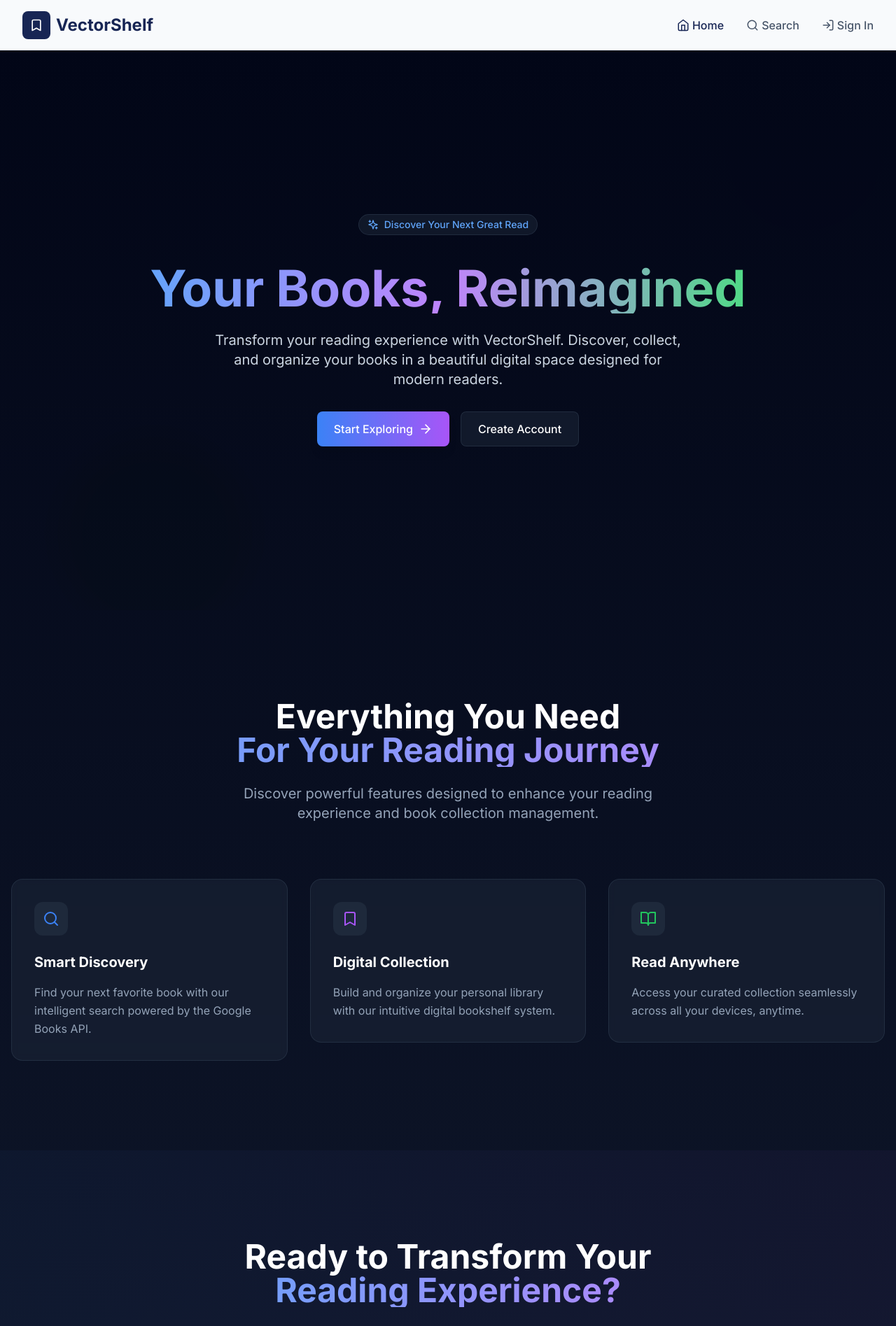
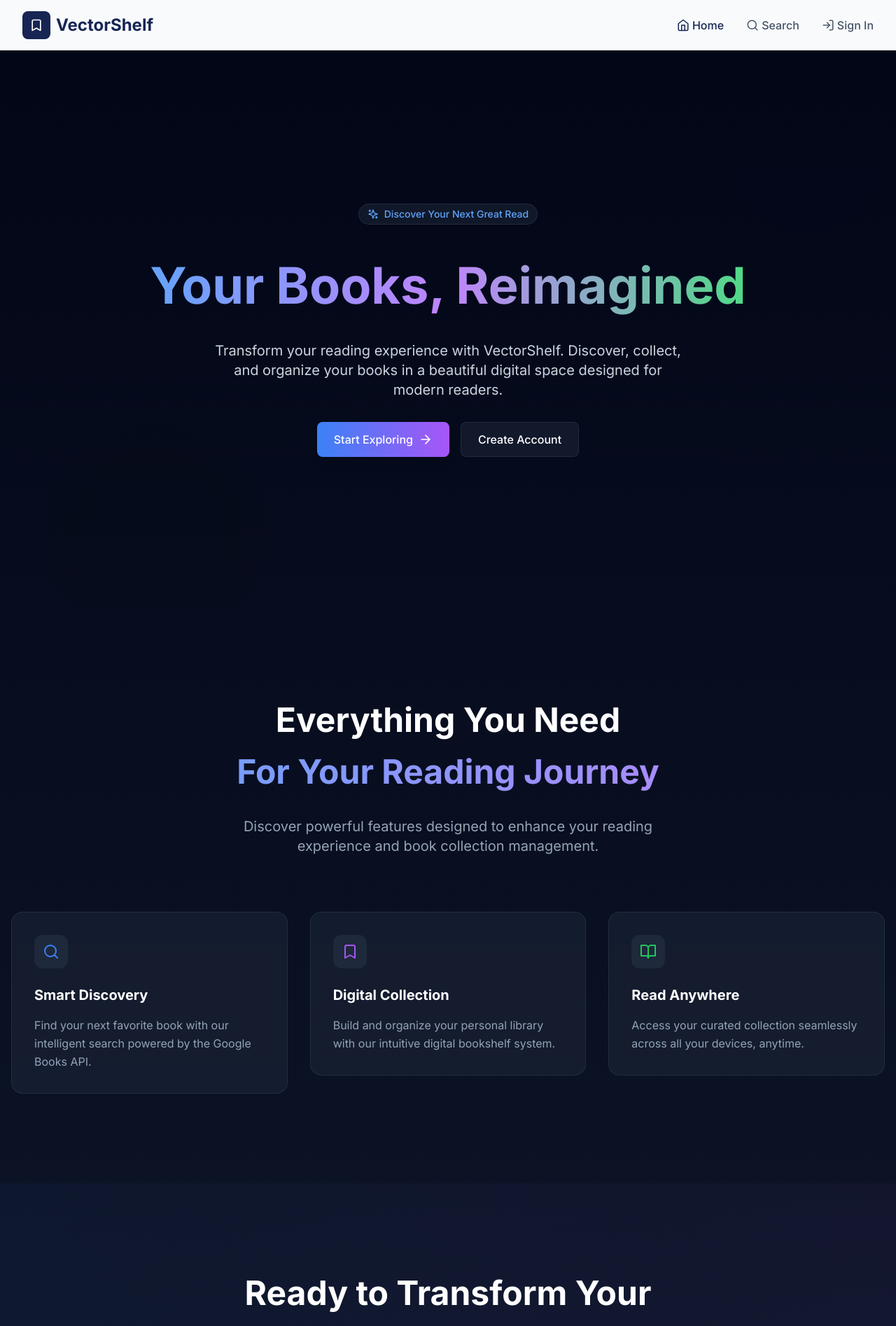
Before and after one commit to NguyenAnh28/lexify, a React (Vite) app: page / in a window 1280 px wide. Shown: the top 1895 px of the page at 70% size. Built offline with nearby package versions, Linux system fonts and the light colour scheme; no server answers.

Commit message:
size changes

```diff
--- a/src/pages/LandingPage.tsx
+++ b/src/pages/LandingPage.tsx
@@ -69,7 +69,7 @@ const LandingPage = () => {
               initial={{ opacity: 0, y: 20 }}
               animate={{ opacity: 1, y: 0 }}
               transition={{ duration: 0.8, delay: 0.2 }}
-              className="text-5xl md:text-7xl font-bold mb-6 bg-clip-text text-transparent bg-gradient-to-r from-blue-400 via-purple-400 to-green-400"
+              className="text-5xl md:text-7xl font-bold mb-8 bg-clip-text text-transparent bg-gradient-to-r from-blue-400 via-purple-400 to-green-400 leading-[1.3] md:leading-[1.2] py-1"
             >
               Your Books, Reimagined
             </motion.h1>
@@ -119,9 +119,9 @@ const LandingPage = () => {
             transition={{ duration: 0.8 }}
             className="text-center mb-20"
           >
-            <h2 className="text-4xl md:text-5xl font-bold mb-6">
+            <h2 className="text-4xl md:text-5xl font-bold mb-8 leading-[1.3] md:leading-[1.2]">
               Everything You Need
-              <span className="block text-transparent bg-clip-text bg-gradient-to-r from-blue-400 to-purple-400">
+              <span className="block text-transparent bg-clip-text bg-gradient-to-r from-blue-400 to-purple-400 mt-3 py-1">
                 For Your Reading Journey
               </span>
             </h2>
@@ -166,9 +166,9 @@ const LandingPage = () => {
             transition={{ duration: 0.8 }}
             className="max-w-4xl mx-auto text-center"
           >
-            <h2 className="text-4xl md:text-5xl font-bold mb-6">
+            <h2 className="text-4xl md:text-5xl font-bold mb-8 leading-[1.3] md:leading-[1.2]">
               Ready to Transform Your
-              <span className="block text-transparent bg-clip-text bg-gradient-to-r from-blue-400 to-purple-400">
+              <span className="block text-transparent bg-clip-text bg-gradient-to-r from-blue-400 to-purple-400 mt-3 py-1">
                 Reading Experience?
               </span>
             </h2>
```
